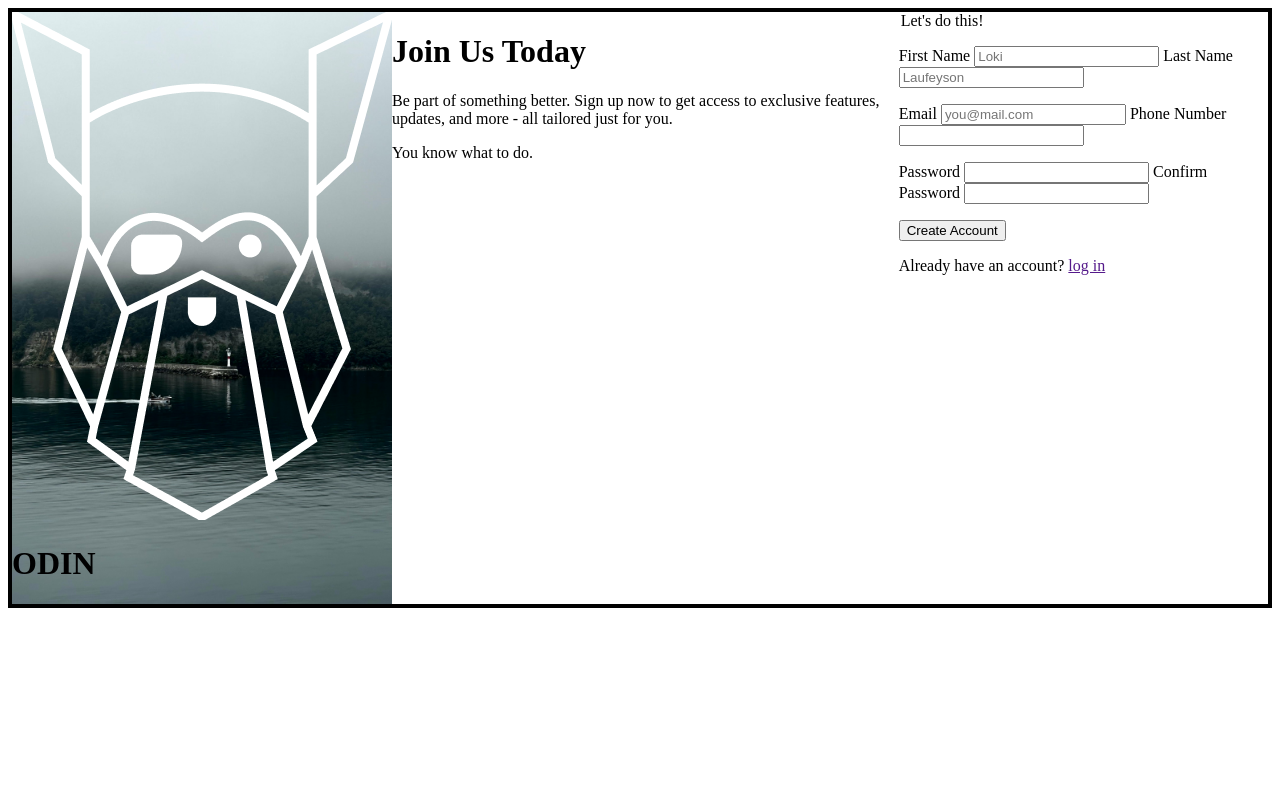
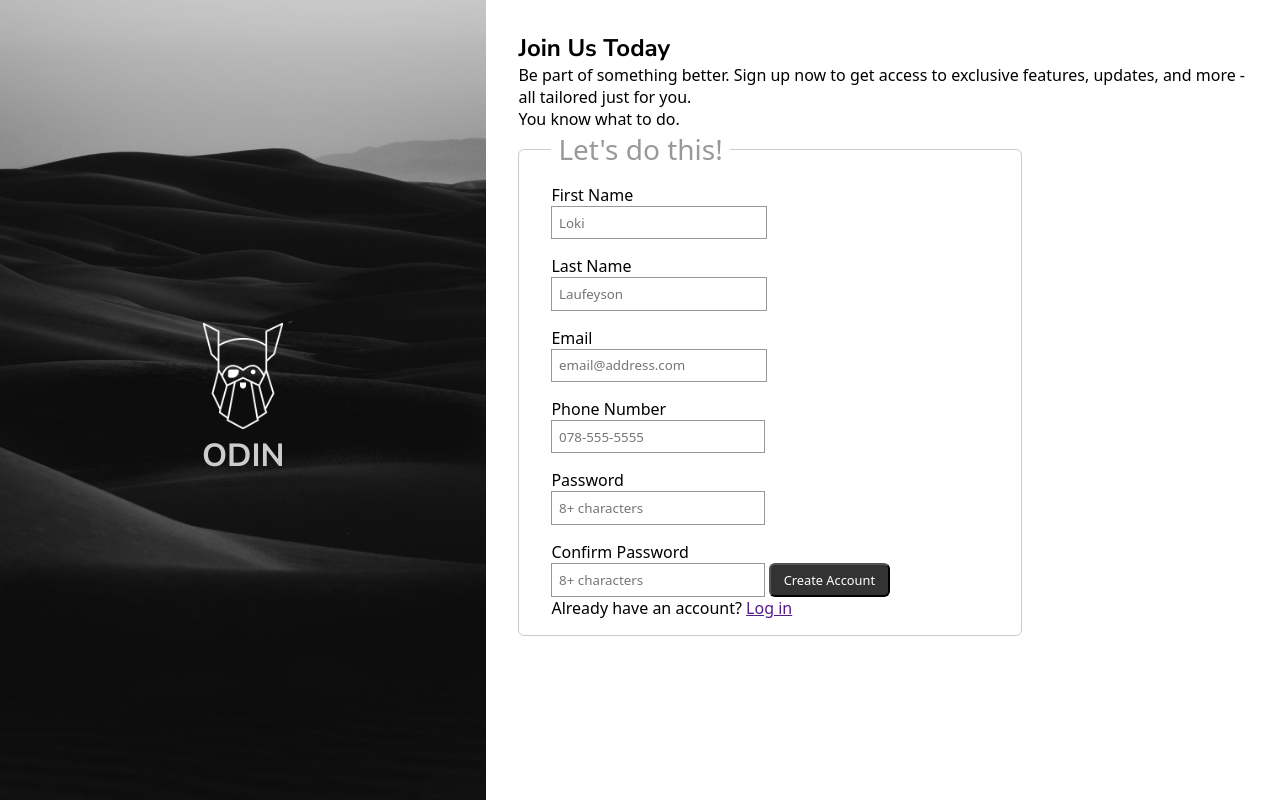
Before and after one commit to Thato-556/Sign-Up-form, a plain HTML site: page sign-up/index.html in a window 1280 px wide. Drawn offline with Linux system fonts and the light colour scheme.

Commit message:
finished css formating and imported fonts for h1, h2

```diff
--- a/sign-up/index.html
+++ b/sign-up/index.html
@@ -3,60 +3,58 @@
 <head>
     <meta charset="UTF-8">
     <meta name="viewport" content="width=device-width, initial-scale=1.0">
-    <title>sign-up form</title>
+    <title>Document</title>
     <link rel="stylesheet" href="style.css">
+    <link rel="preconnect" href="https://fonts.googleapis.com">
+    <link rel="preconnect" href="https://fonts.gstatic.com" crossorigin>
+    <link href="https://fonts.googleapis.com/css2?family=Noto+Serif:ital,wght@0,100..900;1,100..900&family=Nunito+Sans:ital,opsz,wght@0,6..12,200..1000;1,6..12,200..1000&family=Poiret+One&family=Tangerine:wght@400;700&display=swap" rel="stylesheet">
 </head>
-
 <body>
-
-    <!--left side logo and text  -->
-
-    <div class="left_panel">
+ <div class="container">
+    <div class="left-panel">
         <div class="content">
             <img src="odin-lined.png" alt="logo">
             <h1>ODIN</h1>
         </div>
     </div>
 
-    <!-- top right heading and copy-->
+    <div class="right-panel">
+        <section>
+            <h2>Join Us Today</h2>
+            <p>Be part of something better. Sign up now to get access to exclusive features, updates, and more - all tailored just for you.</p>
+            <p>You know what to do.</p>
+        </section>
+        <form action="/action_page.php" method="post">
+            <fieldset>
+            <legend>Let's do this!</legend>
 
-    <div class="top_right">
-        <h1>Join Us Today</h1>
-        <p>Be part of something better. Sign up now to get access to exclusive features, updates, and more - all tailored just for you.</p>
-        <p>You know what to do.</p>
-    </div>
-
-    <!-- bottom right form-->
-
-     <div class="bottom_right">
-        <form action="/action_page.php" method="get">
-            <legend>Let's do this!</legend>
-            <p>
                 <label for="first_name">First Name</label>
                 <input type="text" id="first_name" placeholder="Loki">
 
                 <label for="last_name">Last Name</label>
                 <input type="text" id="last_name" placeholder="Laufeyson">
-            </p>
-            <p>
+
                 <label for="email">Email</label>
-                <input type="email" id="email" placeholder="you@mail.com">
+                <input type="email" id="email" placeholder="email@address.com">
 
                 <label for="phone_number">Phone Number</label>
-                <input type="tel" id="phone_number">
-            </p>
-            <p>
+                <input type="tel" id="phone_number" placeholder="078-555-5555">
+
                 <label for="password">Password</label>
-                <input type="password">
+                <input type="password" id="password" placeholder="8+ characters" minlength="8">
 
                 <label for="confirm_password">Confirm Password</label>
-                <input type="password">
-            </p>
-            <p>
+                <input type="password" id="passwordconf" placeholder="8+ characters" minlength="8">
+
                 <button type="submit">Create Account</button>
-            </p>
-            <p>Already have an account? <a href="">log in</a></p>
+                <p>Already have an account? <a href="">Log in</a></p>
+            </fieldset>
+
         </form>
-     </div>
+        </div>
+
+
+ </div>
+
 </body>
 </html>
--- a/sign-up/style.css
+++ b/sign-up/style.css
@@ -1,11 +1,134 @@
-body {
-    display: flex;
-    border: 4px solid black;
-    justify-content: space-evenly;
+* {
+  margin: 0;
+  padding: 0;
+  font-family: system-ui, -apple-system, BlinkMacSystemFont, 'Segoe UI', Roboto, Oxygen, Ubuntu, Cantarell, 'Open Sans', 'Helvetica Neue', sans-serif;
 }
 
-.left_panel {
-    background-image: url(yasin-dalkilic-_tQLS7n9Mnw-unsplash.jpg);
-    background-size: cover;
-    background-position: center;
+.nunito-sans-custom {
+  font-family: "Nunito Sans", sans-serif;
+  font-optical-sizing: auto;
+  font-weight: 400; /* Replace with 100–900 based on need */
+  font-style: normal;
+  font-variation-settings:
+    "wdth" 100,
+    "YTLC" 500;
 }
+
+body, html {
+  height: 100%;
+}
+
+.container {
+  display: flex;
+  height: 100vh;
+}
+
+.left-panel {
+  width: 40%;
+  height: 100vh;
+}
+
+.right-panel {
+  width: 60%;
+  padding: 2em;
+}
+
+fieldset {
+  margin: 2em 0;
+  padding: 1em 2em;
+  border: solid 1px #ccc;
+  border-radius: 6px;
+  min-width: 200px;
+}
+
+legend {
+  font-size: 1.25em;
+  padding: 0 .25em;
+  color: #999;
+}
+
+label {
+  display: block;
+  margin-top: 1em;
+}
+
+label:first-of-type {
+  margin-top: 0;
+}
+
+input {
+  padding: .5em;
+  border: solid 1px #999;
+}
+
+input[type="email"], input[type="text"] {
+  width: 15em;
+}
+
+input:not(:placeholder-shown):valid {
+  outline-color: rgb(83, 221, 83);
+}
+
+input:not(:placeholder-shown):invalid {
+  outline-color: rgb(247, 68, 68);
+}
+
+input:focus:invalid {
+  outline-color: rgb(231, 201, 29);
+}
+
+input:focus{
+  outline-color: rgb(37, 144, 243);
+}
+
+button {
+  padding: .5em 1em;
+  border-radius: 6px;
+  background-color: #333;
+  color: #fff;
+  font-family: system-ui, -apple-system, BlinkMacSystemFont, 'Segoe UI', Roboto, Oxygen, Ubuntu, Cantarell, 'Open Sans', 'Helvetica Neue', sans-serif;
+  font-size: .8em;
+}
+
+/* large screen rules*/
+@media screen and (min-width:430px) {
+  legend {
+    font-size: 1.75em;
+  }
+
+  fieldset {
+    margin-top: 0;
+    width: 60%;
+    min-width: 320px;
+    position: relative;
+  }
+}
+
+img {
+  width: 80px;
+  height: auto;
+}
+
+
+.left-panel {
+  background-image: url(jeremy-bishop-8xznAGy4HcY-unsplash.jpg);
+  background-size: cover;
+  background-position: center;
+  background-repeat: no-repeat;
+  position: relative;
+  display: flex;
+  align-items: center;
+  justify-content: center;
+}
+
+.left-panel .content {
+  position: relative;
+  z-index: 2;
+  text-align: center;
+  color: #ccc;
+
+}
+
+h1, h2 {
+  font-family: "Nunito Sans", sans-serif;
+}
```
Also changed, not shown: sign-up/jeremy-bishop-8xznAGy4HcY-unsplash.jpg (added).
